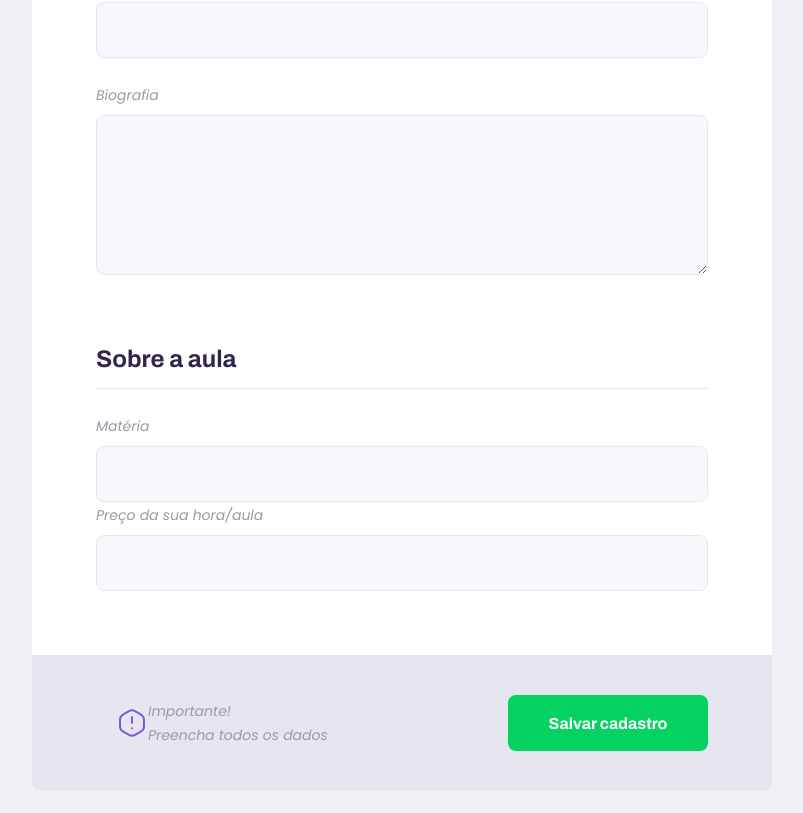
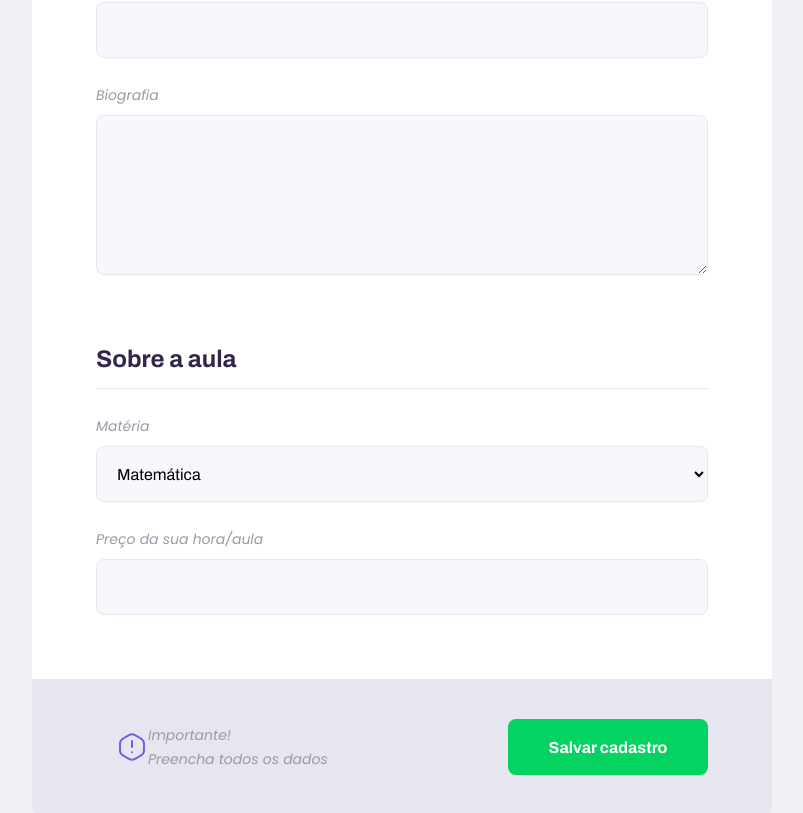
Before and after one commit to pbruny/nlw-02, a React (Create React App) app: page /give-classes in a window 1280 px wide. Shown: the part 648-1461 px from the top of the page, without its empty margins (238-1041 px from the left). Before the commit the page ends 1439 px from the top, so only its background shows below. Built offline with nearby package versions, Linux system fonts and the light colour scheme.

Commit message:
add select component

```diff
--- /dev/null
+++ b/src/components/Select/index.tsx
@@ -0,0 +1,25 @@
+import React, { SelectHTMLAttributes } from "react"
+
+import * as S from './styles'
+
+interface ISelectProps extends SelectHTMLAttributes<HTMLSelectElement> {
+  name: string
+  label: string
+  options: Array<{
+    value: string
+    label: string
+  }>
+}
+
+const Select: React.FC<ISelectProps> = ({ name, label, options, ...rest }) => {
+  return (
+    <S.SelectBlock>
+      <label htmlFor={name}>{label}</label>
+      <select id={name} {...rest}>
+        {options.map(option => (<option key={option.value} value={option.value}>{option.label}</option>))}
+      </select>
+    </S.SelectBlock>
+  )
+}
+
+export default Select
--- /dev/null
+++ b/src/components/Select/styles.ts
@@ -0,0 +1,45 @@
+import styled from "styled-components"
+
+export const SelectBlock = styled.div`
+  position: relative;
+  margin-bottom: 2.4rem;
+  label {
+    font-size: 1.4rem;
+  }
+
+  select {
+    width: 100%;
+    height: 5.6rem;
+    margin-top: 0.8rem;
+    border-radius: 0.8rem;
+    background: var(--color-input-background);
+    border: 1px solid var(--color-line-in-white);
+    resize: vertical;
+    outline: 0;
+    padding: 1.2rem 1.6rem;
+    font: 1.6rem Archivo;
+    outline: 0;
+  }
+
+  & + & {
+    margin-top: 1.4rem;
+  }
+
+  &:focus-within::after {
+    width: calc(100% - 3.2rem);
+    content: "";
+    height: 2px;
+    background: var(--color-primary-light);
+    position: absolute;
+    left: 1.6rem;
+    right: 1.6rem;
+    bottom: 0.8rem;
+  }
+
+  @media (min-width: 700px) {
+
+    & + & {
+      margin: 0;
+    }
+  }
+`
--- a/src/pages/TeacherForm/index.tsx
+++ b/src/pages/TeacherForm/index.tsx
@@ -5,6 +5,7 @@ import Input from '../../components/Input'
 import * as S from './styles'
 import waningIcon from '../../assets/images/icons/warning.svg'
 import Textarea from '../../components/Textarea'
+import Select from '../../components/Select'
 
 function TeacherForm() {
   return (
@@ -31,7 +32,24 @@ function TeacherForm() {
             Sobre a aula
           </S.Legend>
 
-          <Input name="subject" label="Matéria" />
+          <Select
+            name="subject"
+            label="Matéria"
+            options={[
+              { value: 'Matemática', label: 'Matemática'},
+              { value: 'Português', label: 'Português'},
+              { value: 'Química', label: 'Química'},
+              { value: 'Biologia', label: 'Biologia'},
+              { value: 'Física', label: 'Física'},
+              { value: 'Artes', label: 'Artes'},
+              { value: 'História', label: 'História'},
+              { value: 'Geografia', label: 'Geografia'},
+              { value: 'Literatura', label: 'Literatura'},
+              { value: 'Meio ambiente', label: 'Meio ambiente'},
+              { value: 'Empreendedorismo', label: 'Empreendedorismo'},
+            ]}
+          />
+
           <Input name="cost" label="Preço da sua hora/aula" />
         </S.Fieldset>
 
```
